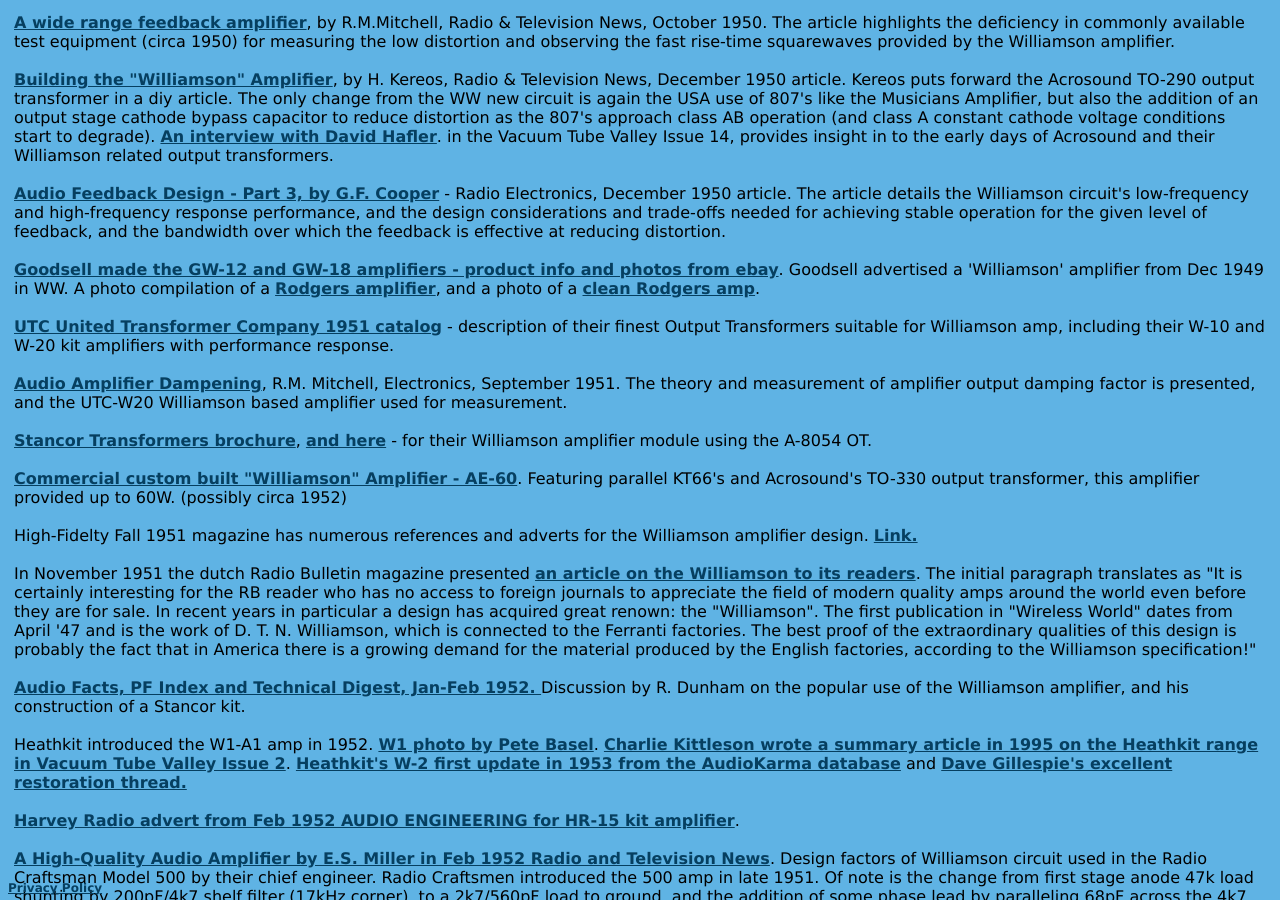
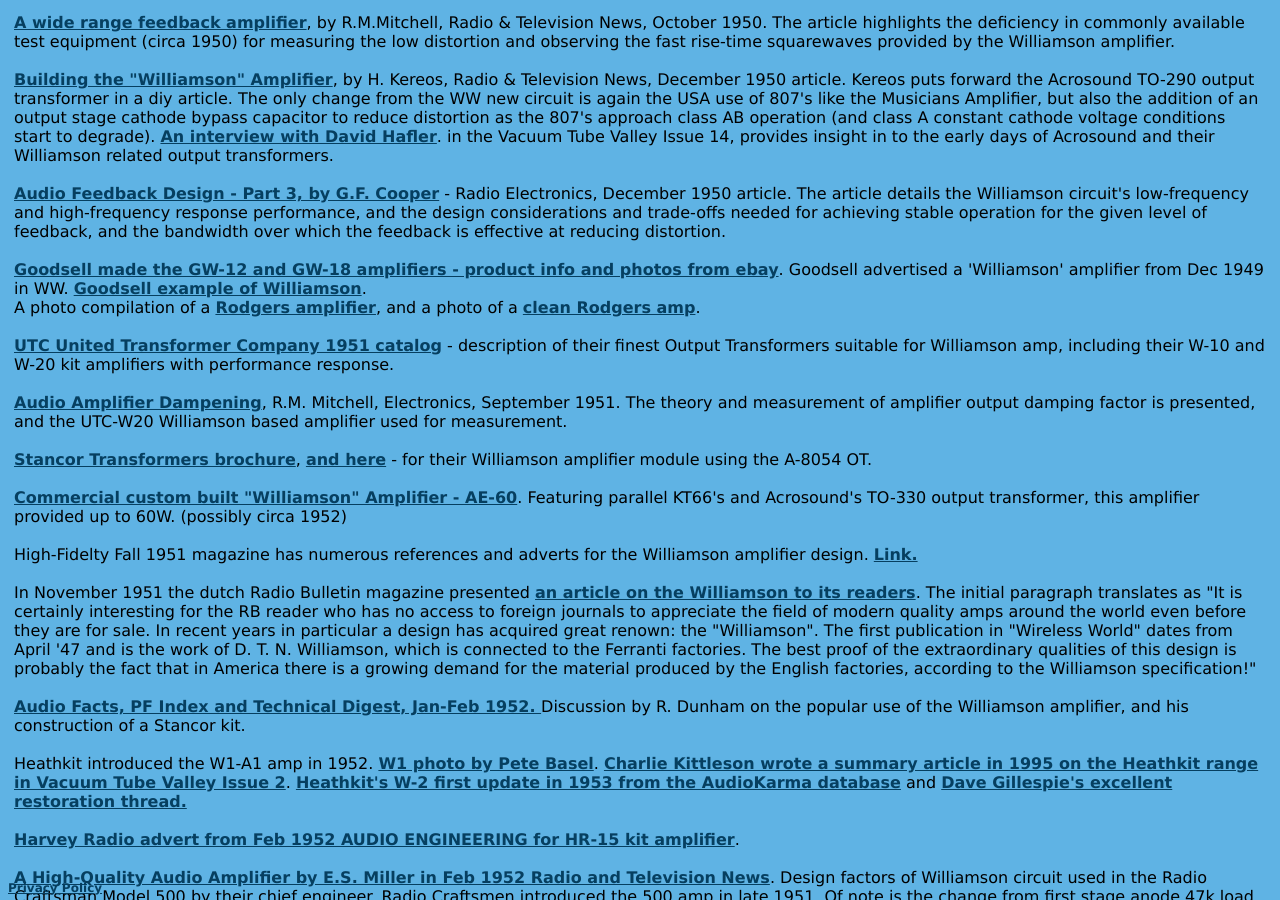
Before and after one commit to michael-robbins/michael-robbins.github.io, a Jekyll site: the page built from projects/Williamson.html, in a window 1280 px wide and 900 px high, scrolled down 2583 px. Built offline with Jekyll 4.4.1, drawn with Linux system fonts in a browser that asks for light colours; some of the changed text lies outside the part shown.

Commit message:
Update Williamson.html

```diff
--- a/projects/Williamson.html
+++ b/projects/Williamson.html
@@ -106,8 +106,8 @@
       The article details the Williamson circuit's low-frequency and high-frequency response performance, and the design considerations and trade-offs needed for achieving stable operation for the given level of feedback, and the bandwidth over which the feedback is effective at reducing distortion.
       <br /><br />
       <a href="/static/Goodsell GW-12.pdf">Goodsell made the GW-12 and GW-18 amplifiers - product info and photos from ebay</a>.
-      Goodsell advertised a 'Williamson' amplifier from Dec 1949 in WW.
-      A photo compilation of a <a href="http://www.vintage-radio.net/forum/attachment.php?attachmentid=17792&d=1213207358">Rodgers amplifier</a>, and a photo of a <a href="/static/Rodgers Williamson.jpg">clean Rodgers amp</a>.
+      Goodsell advertised a 'Williamson' amplifier from Dec 1949 in WW.  <a href="/static/Goodsell example.pdf">Goodsell example of Williamson</a>.
+      <br />A photo compilation of a <a href="http://www.vintage-radio.net/forum/attachment.php?attachmentid=17792&d=1213207358">Rodgers amplifier</a>, and a photo of a <a href="/static/Rodgers Williamson.jpg">clean Rodgers amp</a>.
       <br /><br />
       <a href="http://www.bunkerofdoom.com/xfm/">UTC United Transformer Company 1951 catalog</a> - description of their finest Output Transformers suitable for Williamson amp, including their W-10 and W-20 kit amplifiers with performance response.
       <br /><br />
@@ -302,6 +302,9 @@
       <a href="http://www.vintage-radio.info/download.php?id=351">The Evolution of Audio Amplifier Design, Part 1</a> - Electronics in Action Feb 1994 article by John Linsley-Hood.
       John built a Williamson, and made the output transformer using a kit.
       <br /><br />
+      <a href="https://worldradiohistory.com/UK/Elektor/90s/Elektor-1997-09.pdf">The Williamson Amplifier Revisited</a> - Elektor Electronics Extra Sept 1997 p.12-16 article by B.v.d. Kerk.
+      Summary and notes of Williamson amplifier.
+      <br /><br />
       <a href="/static/HiFi News Jan 2010.pdf">The Williamson Amplifier</a> - a Vintage HiFi review by John Howes, Ken Kessler, & Paul Miller in www.hifinews.co.uk in Jan. 2010.
       Courtesy of John Howes, <a href="http://www.howes-acoustics.co.uk">Howes Acoustics</a>.
       <br /><br />
```
